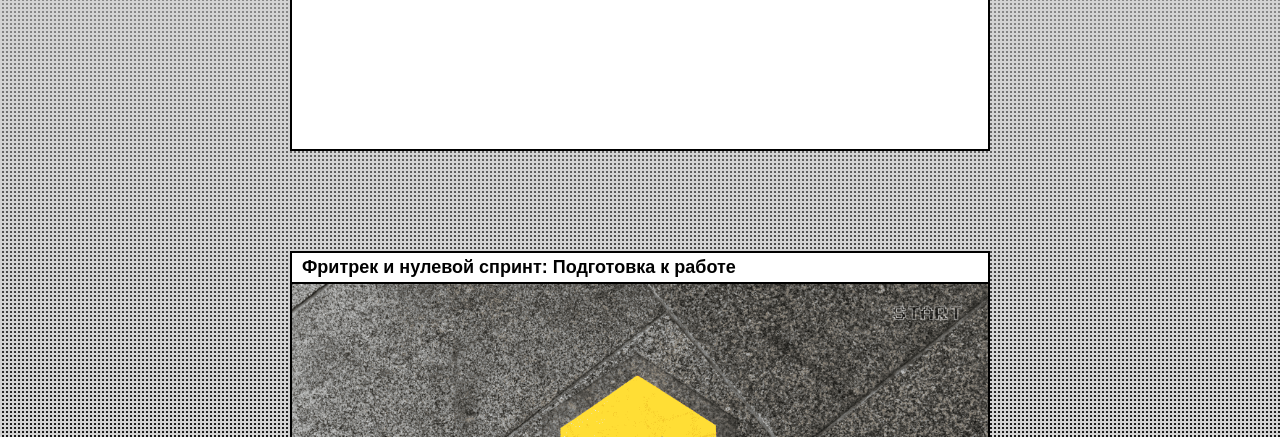
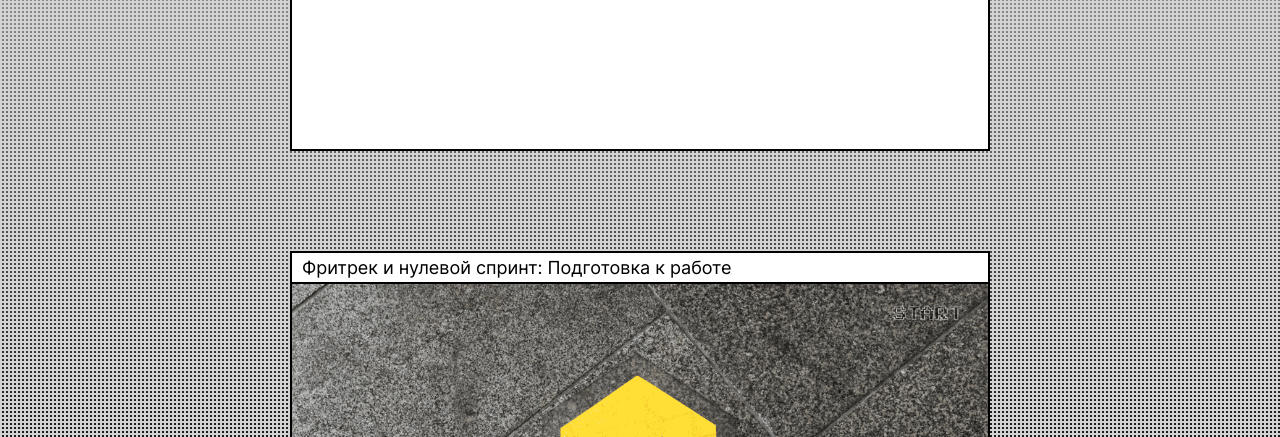
Before and after one commit to AKotov94/zakrivayuschiy-teg-f, a plain HTML site: page index.html in a window 1280 px wide. Shown: the part 363-800 px from the top of the page. Drawn offline with Linux system fonts and the light colour scheme.

Commit message:
+ корректировка формата вариантивного шрифта

```diff
--- a/fonts/fonts.css
+++ b/fonts/fonts.css
@@ -13,7 +13,7 @@
   font-family: 'Inter-Variable';
   src:
     local('Inter-Variable'),
-    url(./Inter-Variable.woff2) format('woff2 supports variations');
+    url(./Inter-Variable.woff2) format('woff2-variations');
   font-display: swap;
   font-weight: 410 715;
 }
```
